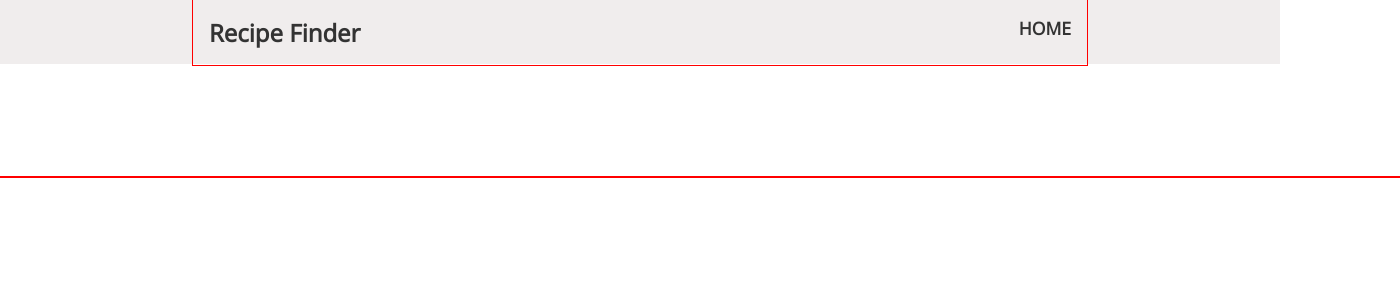
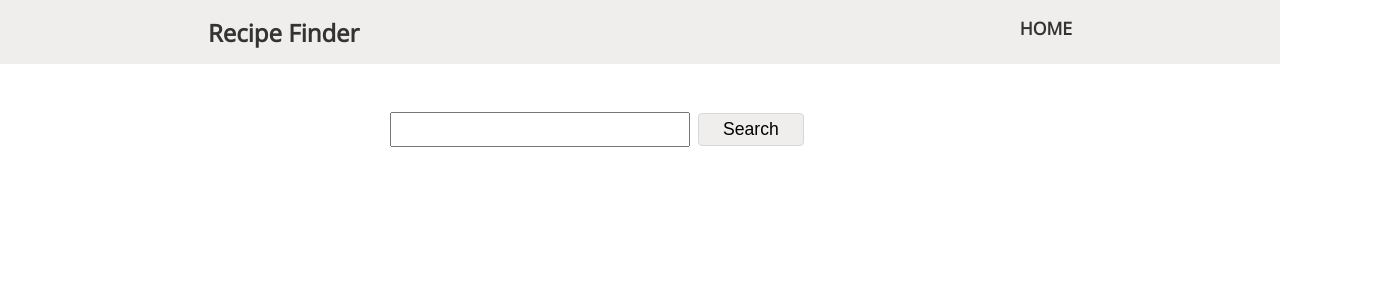
Before and after one commit to anthonyamaro15/recipe-app, a React (Create React App) app: page / in a window 1280 px wide. Shown: the top 300 px of the page, 1400 px wide, since content can reach past the window. Built offline with nearby package versions, Linux system fonts and the light colour scheme.

Commit message:
finished with the styling

```diff
--- a/src/components/Card.js
+++ b/src/components/Card.js
@@ -14,7 +14,7 @@ const Card = ({ item }) => {
 
         <div className="description">
           <h3>{label}</h3>
-          <Link to={`${calories}`}>more information</Link>
+          <Link to={`/recipes${calories}`}>more information</Link>
         </div>
       </div>
     </div>
--- a/src/components/MainApp.js
+++ b/src/components/MainApp.js
@@ -3,8 +3,8 @@ import { Route, Link } from "react-router-dom";
 import Card from "./Card";
 import axios from "axios";
 import CardInfo from "./CardInfo";
-import HomePage from "./HomePage";
 import Navbar from "./Navbar";
+import MainForm from "./MainForm";
 
 const MainApp = () => {
   const [data, setData] = useState([]);
@@ -38,13 +38,16 @@ const MainApp = () => {
   return (
     <div>
       <Navbar />
+      <Route exact path="/">
+        <MainForm />
+      </Route>
       <div className="MainApp">
-        <Route exact path="/">
+        <Route exact path="/recipe">
           {data.map(item => (
             <Card key={item.recipe.calories} item={item} />
           ))}
         </Route>
-        <Route path="/:id">
+        <Route path="/recipe/:id">
           <CardInfo data={data} />
         </Route>
       </div>
--- /dev/null
+++ b/src/components/MainForm.js
@@ -0,0 +1,28 @@
+import React from "react";
+import { withFormik, Form, Field } from "formik";
+import * as yup from "yup";
+
+const MainForm = () => {
+  return (
+    <Form>
+      <label htmlFor="recipe">
+        <Field type="text" name="recipe" id="recipe" />
+      </label>
+      <button type="submit">Search</button>
+    </Form>
+  );
+};
+
+export default withFormik({
+  mapPropsToValues: () => ({
+    recipe: ""
+  }),
+  validationSchema: yup.object().shape({
+    recipe: yup.string().required("Input field cannot be empty")
+  }),
+  handleSubmit: (values, { resetForm, setStatus }) => {
+    console.log(values);
+
+    resetForm();
+  }
+})(MainForm);
--- a/src/sass/_card.scss
+++ b/src/sass/_card.scss
@@ -1,6 +1,4 @@
 .Card-container {
-  border: 1px solid blue;
-  //   width: 1400px;
   margin: 0 auto;
   display: flex;
   justify-content: center;
@@ -34,7 +32,6 @@
         font-size: 0.9rem;
         text-transform: capitalize;
         background: rgb(240, 237, 237);
-        color: #333;
         border-radius: 5px;
         border: 1px solid rgb(218, 215, 215);
       }
@@ -64,6 +61,7 @@
       width: 40%;
       margin-top: 1rem;
       margin-left: 5rem;
+      padding-right: 1rem;
 
       h3 {
         margin: 1rem 0;
@@ -105,14 +103,6 @@
   }
 }
 
-.MainApp {
-  border: 1px solid red;
-  display: flex;
-  flex-wrap: wrap;
-  width: 1400px;
-  margin: 7rem auto 0;
-}
-
 .header-container {
   background: rgb(240, 237, 237);
   height: 8vh;
@@ -120,7 +110,6 @@
   align-items: center;
 
   .header {
-    border: 1px solid red;
     width: 70%;
     margin: 0 auto;
     display: flex;
@@ -132,9 +121,39 @@
     }
     a {
       font-size: 1.1rem;
-      color: #333;
       text-transform: uppercase;
       font-weight: bold;
     }
   }
 }
+
+form {
+  width: 500px;
+  margin: 3rem auto 0;
+  position: relative;
+
+  input {
+    width: 300px;
+    font-size: 1.1rem;
+    padding: 0.3rem;
+    margin-right: 0.5rem;
+  }
+
+  button {
+    font-size: 1.1rem;
+    padding: 0.3rem 1.5rem;
+    background: rgb(240, 237, 237);
+    border: 1px solid rgb(218, 215, 215);
+    border-radius: 4px;
+    cursor: pointer;
+  }
+
+  .error {
+    color: red;
+    font-size: 0.9rem;
+    padding: 0.5rem 0;
+    position: absolute;
+    top: 2.2rem;
+    left: 0.5rem;
+  }
+}
--- a/src/sass/_global.scss
+++ b/src/sass/_global.scss
@@ -9,6 +9,7 @@
 a {
   text-decoration: none;
   display: inline-block;
+  color: #333;
 }
 
 body {
@@ -22,4 +23,17 @@ img {
 
 span {
   display: inline-block;
+  color: #333;
 }
+
+input,
+button {
+  outline: none;
+}
+
+.MainApp {
+  display: flex;
+  flex-wrap: wrap;
+  width: 1400px;
+  margin: 7rem auto 0;
+}
```
Also changed, not shown: main-file/css/index.css (+1 -1 lines).
